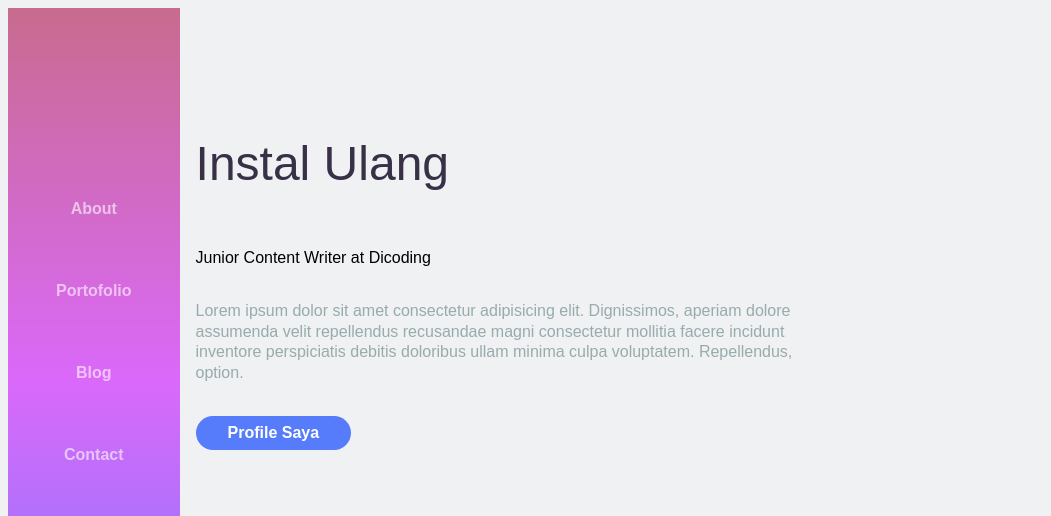
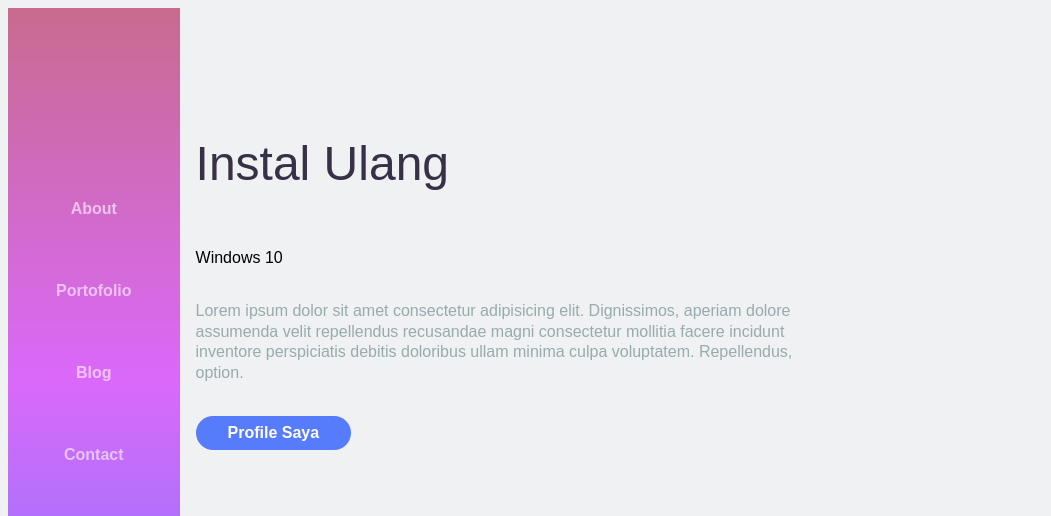
Before and after one commit to ronianggara/IT, a plain HTML site: page InstalUlang.html in a window 1280 px wide. Shown: the top 516 px of the page, 0-1051 px from the left. Drawn offline with Linux system fonts and the light colour scheme.

Commit message:
Update InstalUlang.html

```diff
--- a/InstalUlang.html
+++ b/InstalUlang.html
@@ -23,7 +23,7 @@
               <section class="hero">
                   <img src="https://2.bp.blogspot.com/-MJNdjymkEtw/V5rowfWjqlI/AAAAAAAAAmQ/fpXuWGWh8F8T7Zhkmgnx3eFInMA1lKHkQCLcB/s1600/11008469_1444624065852428_833969042153598036_n.jpg" alt="">
               <div class="hero-content">
-                  <h1>Instal Ulang</h1><br></h2>Junior Content Writer at Dicoding</h2><br><br>
+                  <h1>Instal Ulang</h1><br></h2>Windows 10</h2><br><br>
 <p> Lorem ipsum dolor sit amet consectetur adipisicing elit. Dignissimos, aperiam dolore assumenda velit repellendus recusandae magni consectetur mollitia facere incidunt inventore perspiciatis  debitis doloribus ullam minima culpa voluptatem. Repellendus, option.</p>
 <a href="" class="action-btn">Profile Saya</a>
               </div>
```
